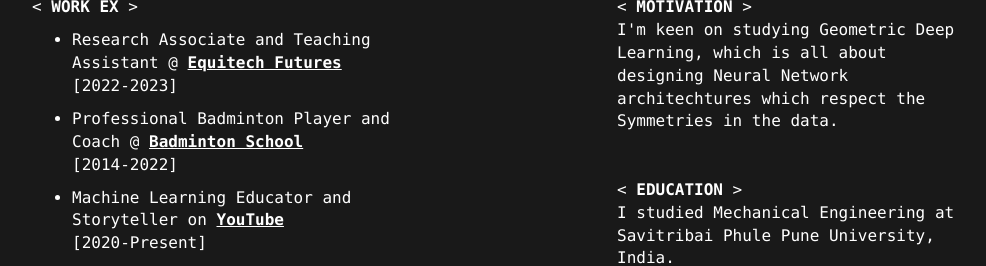
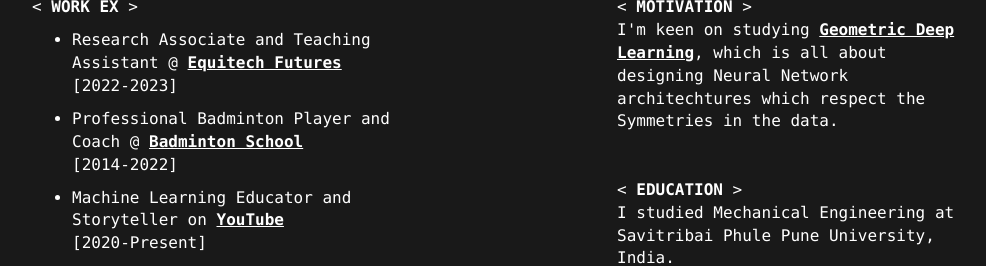
Before and after one commit to kartikchincholikar/kartikchincholikar.github.io, a Jekyll site: the page built from _posts/2014-07-17-Simulations in Statistical Learning Theory.markdown, in a window 1280 px wide and 900 px high, scrolled down 480 px, cut to the strip 240-506 px from the top of the window. Shown: the whole strip, without its empty margins (38-1024 px from the left). Built offline with Jekyll 4.4.1, drawn with Linux system fonts in a browser that asks for light colours.

Commit message:
Update about.html

```diff
--- a/_includes/about.html
+++ b/_includes/about.html
@@ -17,7 +17,7 @@
       </div>
       <div class="col-lg-4 col-lg-offset-2">
         <p><<b> MOTIVATION </b>><br>
-          I'm keen on studying Geometric Deep Learning, which is all about designing Neural Network architechtures which respect the Symmetries in the data.<br>
+          I'm keen on studying <a href="https://geometricdeeplearning.com/" target="_blank" style="color:white;"><u><b>Geometric Deep Learning</b></u></a>, which is all about designing Neural Network architechtures which respect the Symmetries in the data.<br>
           <br><br>
           <<b> EDUCATION </b>><br>
 I studied Mechanical Engineering at Savitribai Phule Pune University, India.
```
